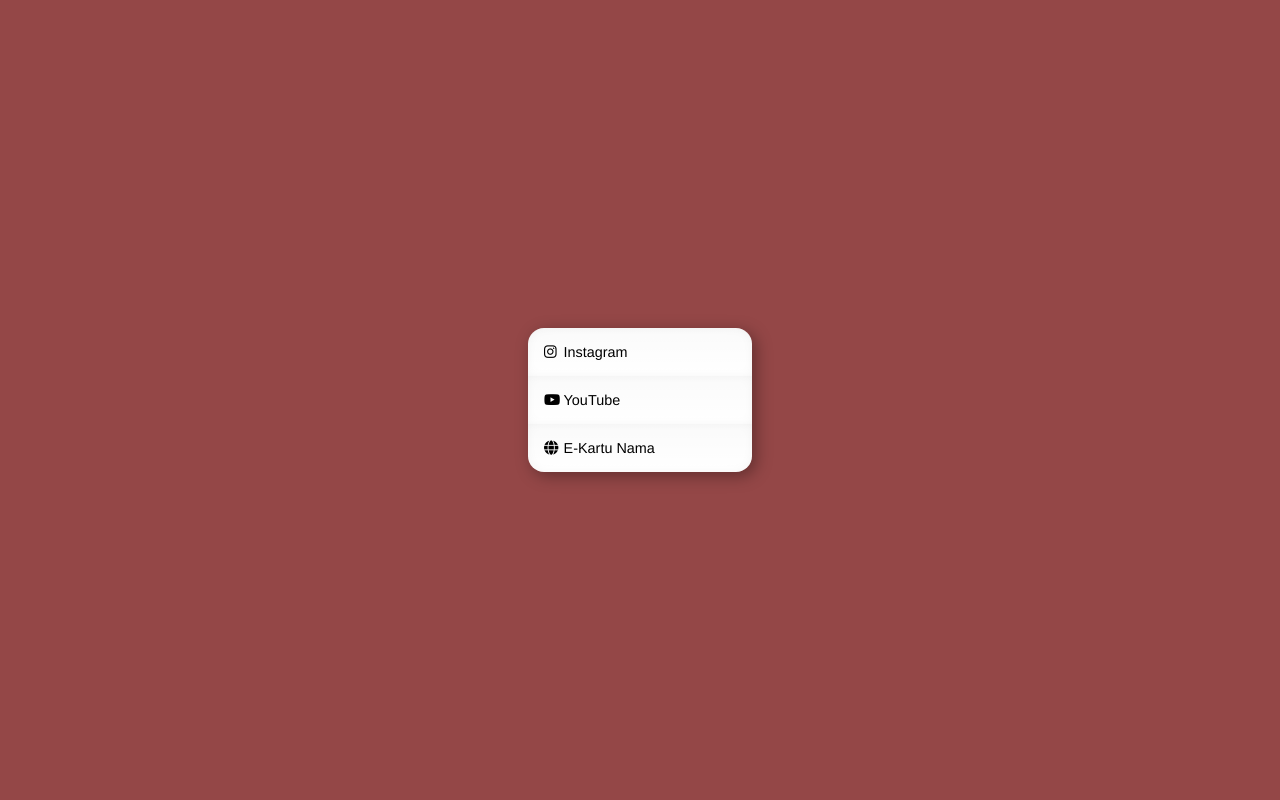
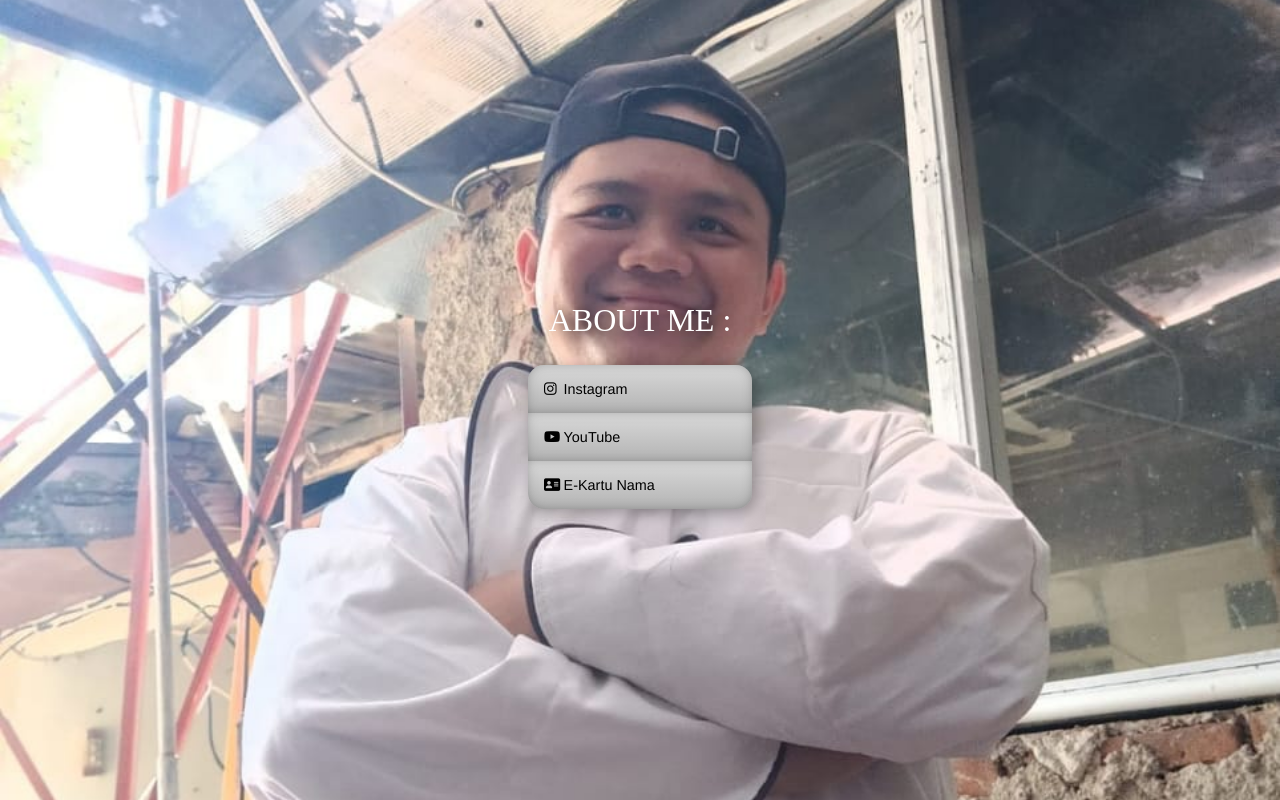
Before and after one commit to MuhRifa2024/MuhRifa2024.github.io, a plain HTML site: page index.html in a window 1280 px wide. Drawn offline with Linux system fonts and the light colour scheme.

Commit message:
add, fix, change

```diff
--- a/index.html
+++ b/index.html
@@ -16,6 +16,7 @@
 
 <body>
     <nav aria-labelledby="nav-title-social">
+        <h1>ABOUT ME :</h1>
         <ul>
             <li>
                 <a href="https://www.instagram.com/rfl_muhamad" target="_blank">
@@ -31,7 +32,7 @@
             </li>
             <li>
                 <a href="https://t.if.co.id/714240044/" target="_blank">
-                    <i class="fa fa-globe" aria-hidden="true"></i>
+                    <i class="fa fa-address-card" aria-hidden="true"></i>
                     E-Kartu Nama
                 </a>
             </li>
--- a/styles.css
+++ b/styles.css
@@ -5,11 +5,40 @@ body {
     overflow: clip;
     display: grid;
     place-items: center;
-    transition: background 1s;
-    background: #944747;
+    background: #000; /* Warna solid default */
 }
 
+body::before {
+    content: "";
+    position: absolute;
+    top: 0;
+    left: 0;
+    width: 100%;
+    height: 100%;
+    background: url("src/moya.jpg") no-repeat center center fixed;
+    background-size: cover;
+    opacity: 0; /* Awalnya tidak terlihat */
+    transition: opacity 1s; /* Transisi untuk perubahan opacity */
+    z-index: -1; /* Pastikan di belakang konten */
+}
 
+body:hover::before {
+    opacity: 1; /* Munculkan gambar latar belakang saat hover */
+}
+
+nav {
+    filter: drop-shadow(0.25rem 0.25rem 0.5rem #0005);
+    width: 100%;
+    max-width: 14rem;
+}
+
+h1 {
+    font-size: 2rem;
+    font-weight: 400;
+    color: #fff;
+    text-align: center;
+    text-shadow: 0 0 1rem #0005;
+}
 
 @keyframes firstShow {
 
@@ -33,32 +62,28 @@ body {
     }
 }
 
+/* Gaya untuk ul dan li tetap sama */
 ul {
     position: relative;
-    aperspective: 1000px;
+    perspective: 1000px;
     list-style: none;
     padding-left: 0;
     box-sizing: border-box;
     border-radius: 1rem;
     transform-style: preserve-3d;
     perspective: 1000px;
-    font:
-        lighter 1rem Helvetica,
-        sans-serif;
+    font: lighter 1rem Helvetica, sans-serif;
+}
 
 li {
     height: 3rem;
     display: flex;
-        background: linear-gradient(#00000005, #0000), #fff;
-        aborder-bottom: 1px solid #0001;
-        abackground-clip: padding-box;
-        box-shadow: inset 0 0 1rem -0.5rem #0002;
+    background: linear-gradient(#d9d9d9, #b3b3b3), #f0f0f0;
+    box-shadow: inset 0 0 1rem -0.5rem rgba(0, 0, 0, 0.719);
     transition: transform 0.35s, box-shadow 0.35s, background 0.35s;
     transform: translate3d(0, 0, 0);
     opacity: 0;
-        animation:
-            firstShow 0.5s ease-in-out,
-            show 0.15s linear forwards;
+    animation: firstShow 0.5s ease-in-out, show 0.15s linear forwards;
 
         &:nth-child(1) {
             animation-delay: 0.50s;
@@ -113,18 +138,18 @@ ul {
         &:has(+ &:focus-within),
         &:focus+&,
         &:has(+ &:focus-within) {
-            box-shadow: inset 0 1rem 1rem -1rem #0003;
+            box-shadow: inset 0 1rem 1rem -1rem rgba(0, 0, 0, 0.678);
             transform: translate3d(0, 0, 2rem);
         }
 
         &:has(+ &:hover),
         &:has(+ &:focus-within) {
-            box-shadow: inset 0 -1rem 1rem -1rem #0003;
+            box-shadow: inset 0 -1rem 1rem -1rem rgba(0, 0, 0, 0.479);
         }
 
         &:hover+&+&,
         &:focus-within+&+& {
-            box-shadow: inset 0 1rem 0.5rem -0.75rem #0002;
+            box-shadow: inset 0 1rem 0.5rem -0.75rem rgba(0, 0, 0, 0.678);
         }
 
         &:has(+ & + &:hover),
@@ -153,7 +178,6 @@ ul {
         margin-right: 0.25em;
         width: 1rem;
     }
-}
 
 
 nav {
```
Also changed, not shown: src/moya.jpg (added). Lines whose indentation alone changed are shown as unchanged.
